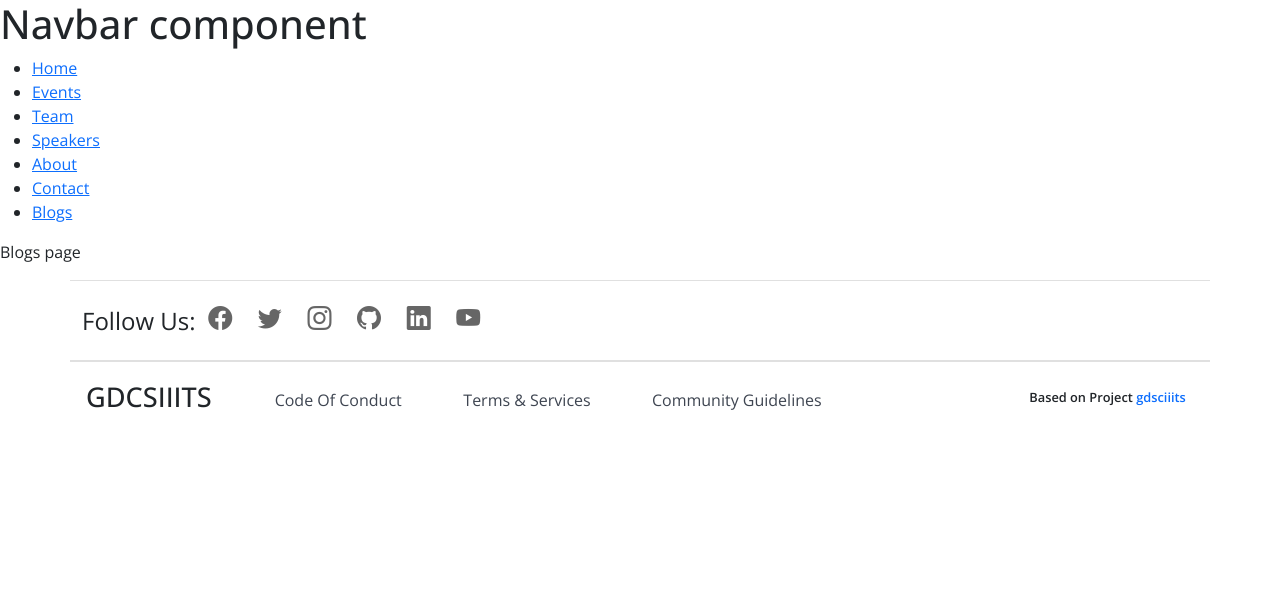
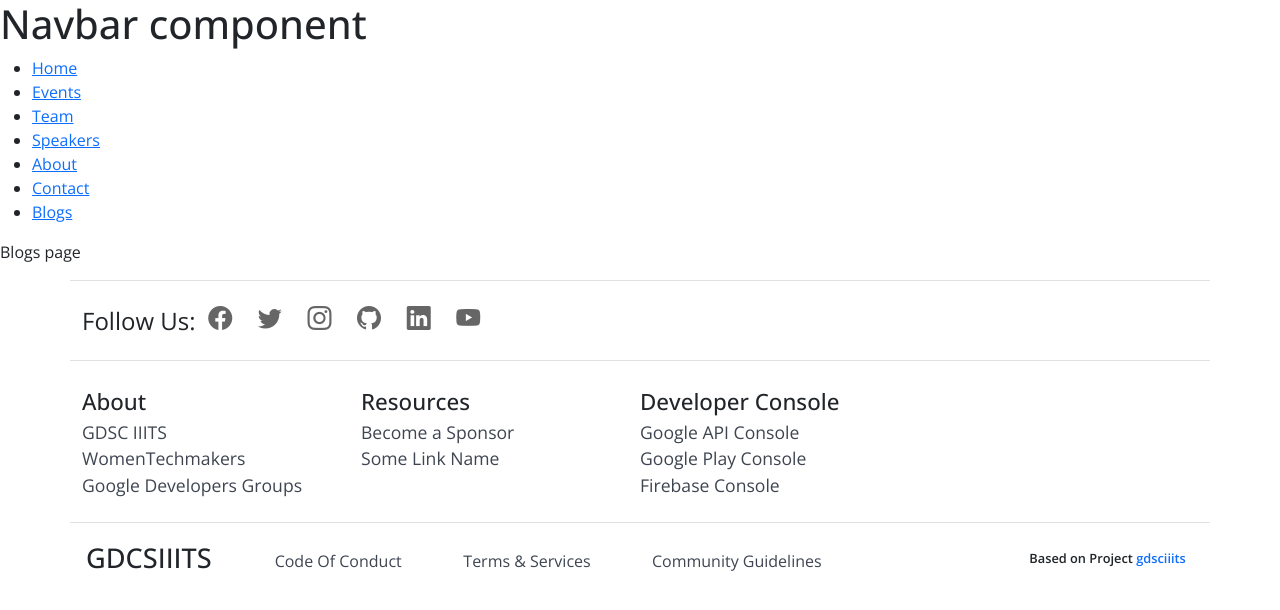
Before and after one commit to GDSCIIITS/GDSC-Website, a React (Create React App) app in the folder client/: page /blogs in a window 1280 px wide. Shown: the top 610 px of the page. Built offline with nearby package versions, Linux system fonts and the light colour scheme.

Commit message:
added rest of the footer

```diff
--- a/client/src/components/Footer.jsx
+++ b/client/src/components/Footer.jsx
@@ -1,5 +1,5 @@
 import React from 'react';
-// import Content from './content';
+import Content from './content';
 import classes from './Footer.module.css'
 
 const Footer = () => {
@@ -28,7 +28,7 @@
             </div>
         </div>
         <div className={`container ${classes.content}`}>
-            {/* < Content /> */}
+            < Content />
         </div>
         <div className={`container ${classes.trailing}`}>
             <div className="row">
--- /dev/null
+++ b/client/src/components/content.jsx
@@ -0,0 +1,67 @@
+import React from "react";
+import classes from "./content.module.css";
+const Content = () => {
+  return (
+    <div className="container container--fluid">
+      <div className="row align-center justify-start">
+        <div
+          className={"col-sm-12 col-md-3 col-lg-3 col-12 " + classes.contentCol}
+        >
+          <p className={classes.contentHeading}>About</p>
+          <div>
+            <a className={classes.links} href="">
+              GDSC IIITS
+            </a>
+          </div>
+          <div>
+            <a className={classes.links} href="">
+              WomenTechmakers
+            </a>
+          </div>
+          <div>
+            <a className={classes.links} href="">
+              Google Developers Groups
+            </a>
+          </div>
+        </div>
+        <div
+          className={"col-sm-12 col-md-3 col-lg-3 col-12 " + classes.contentCol}
+        >
+          <p className={classes.contentHeading}>Resources</p>
+          <div>
+            <a className={classes.links} href="">
+              Become a Sponsor
+            </a>
+          </div>
+          <div>
+            <a className={classes.links} href="">
+              Some Link Name
+            </a>
+          </div>
+        </div>
+        <div
+          className={"col-sm-12 col-md-3 col-lg-3 col-12 " + classes.contentCol}
+        >
+          <p className={classes.contentHeading}>Developer Console</p>
+          <div>
+            <a className={classes.links} href="">
+              Google API Console
+            </a>
+          </div>
+          <div>
+            <a className={classes.links} href="">
+              Google Play Console
+            </a>
+          </div>
+          <div>
+            <a className={classes.links} href="">
+              Firebase Console
+            </a>
+          </div>
+        </div>
+      </div>
+    </div>
+  );
+};
+
+export default Content;
--- /dev/null
+++ b/client/src/components/content.module.css
@@ -0,0 +1,20 @@
+.contentHeading {
+  font-size: 140%;
+  font-weight: 450;
+  margin-bottom: 0rem;
+}
+.contentCol{
+  padding-top: 1.5rem;
+  padding-bottom: 1.5rem;
+  padding-left: 0rem;
+}
+.links {
+  text-decoration: none;
+  font-size: 110%;
+  color: #3e4551;
+  background-color: transparent;
+}
+a:hover {
+  background-color: unset !important;
+  color: unset !important;
+}
```
